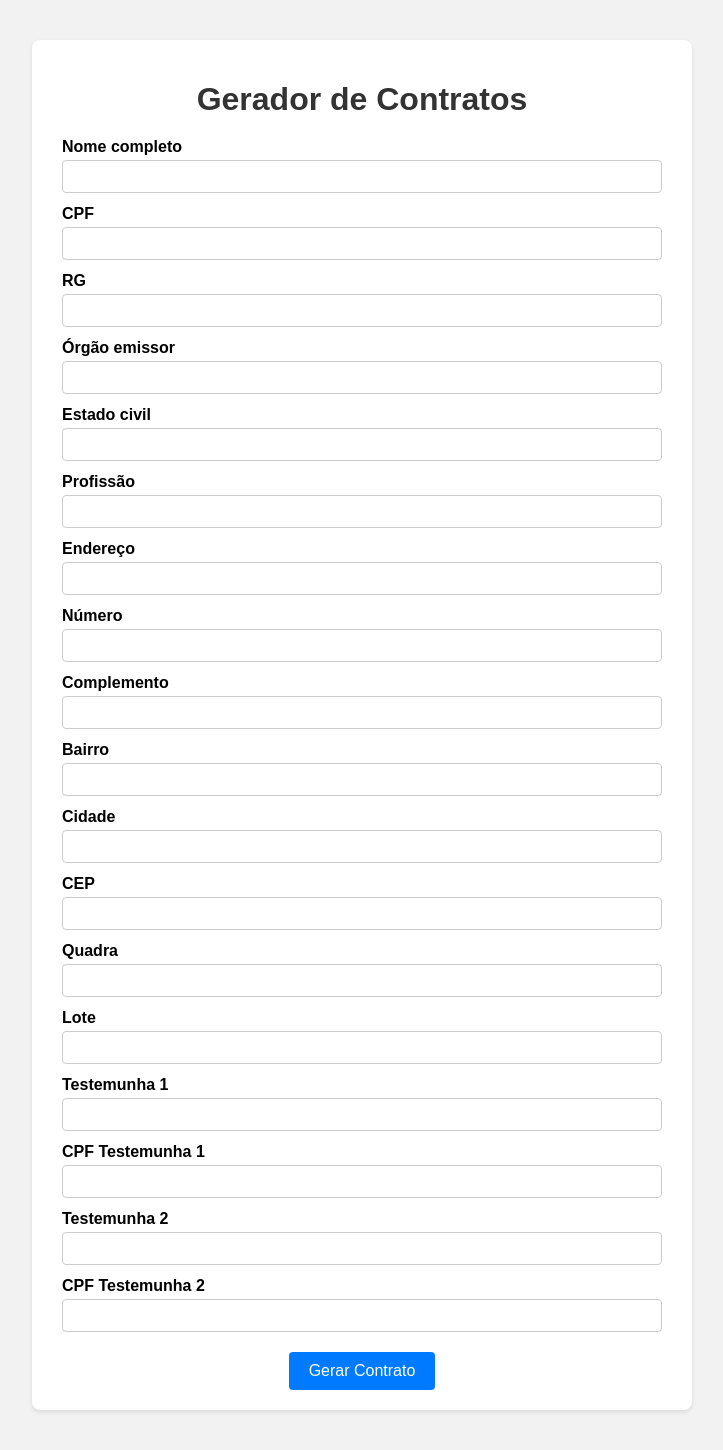
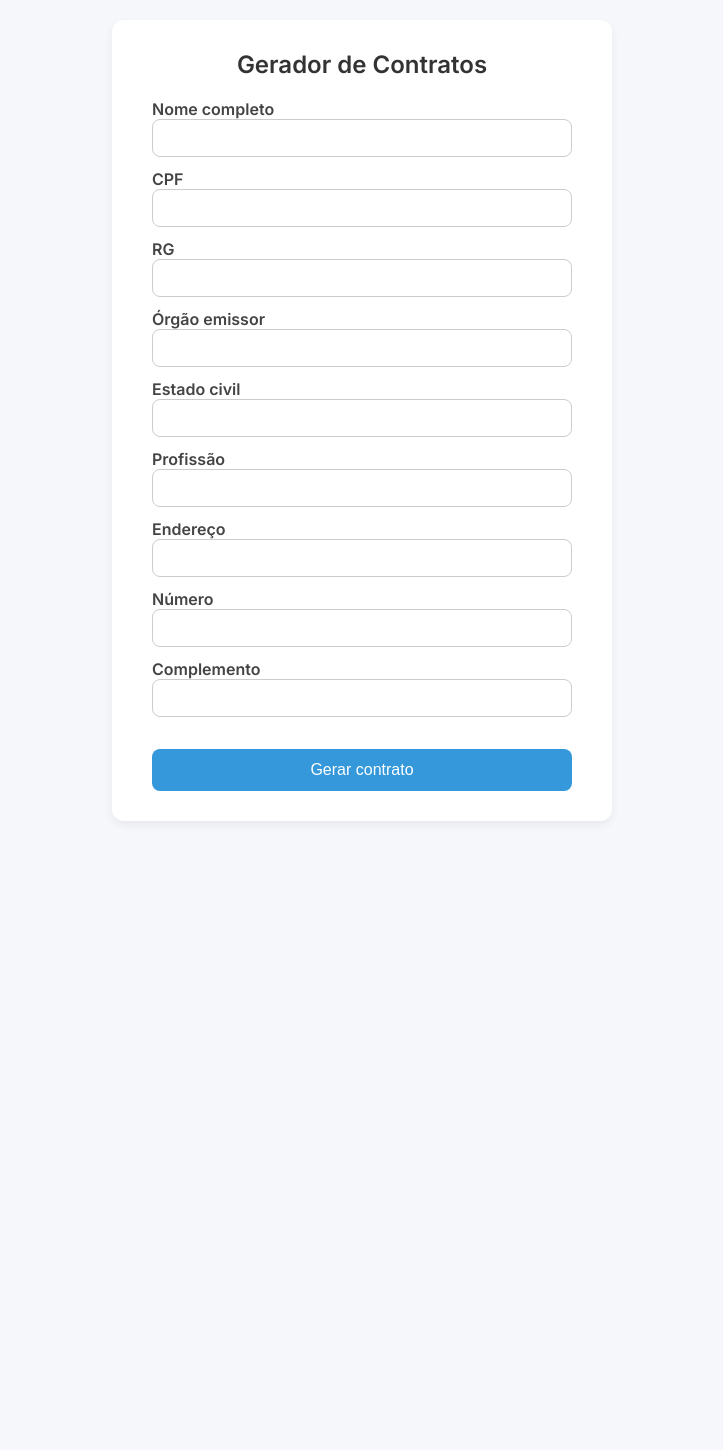
Before and after one commit to borgesr18/contratovitorino, a Flask app: page / in a window 1280 px wide. Shown: the whole page, without its empty margins (278-1001 px from the left). After the commit the page ends 791 px from the top, so only its background shows below. Run offline with Flask 3, Linux system fonts and the light colour scheme.

Commit message:
Improve HTML frontend

```diff
--- a/templates/form.html
+++ b/templates/form.html
@@ -3,78 +3,79 @@
 <head>
     <meta charset="utf-8">
     <title>Gerador de Contratos</title>
+    <link rel="preconnect" href="https://fonts.googleapis.com">
+    <link rel="preconnect" href="https://fonts.gstatic.com" crossorigin>
+    <link href="https://fonts.googleapis.com/css2?family=Inter:wght@400;600&display=swap" rel="stylesheet">
     <style>
+        * {
+            box-sizing: border-box;
+        }
         body {
-            font-family: Arial, sans-serif;
-            background: #f2f2f2;
             margin: 0;
-            padding: 0;
+            font-family: 'Inter', sans-serif;
+            background: #f5f7fa;
             display: flex;
+            align-items: center;
             justify-content: center;
-            align-items: flex-start;
             min-height: 100vh;
+            padding: 20px;
         }
-        .container {
+        .form-container {
             background: #fff;
-            margin: 40px 0;
-            padding: 20px 30px;
-            border-radius: 8px;
-            box-shadow: 0 2px 4px rgba(0,0,0,0.1);
-            max-width: 600px;
+            border-radius: 12px;
+            box-shadow: 0 4px 10px rgba(0,0,0,0.06);
+            max-width: 500px;
             width: 100%;
+            padding: 30px 40px;
         }
         h1 {
+            margin-top: 0;
+            margin-bottom: 20px;
+            font-size: 24px;
             text-align: center;
             color: #333;
-            margin-bottom: 20px;
         }
         label {
-            margin-top: 12px;
             display: block;
-            font-weight: bold;
+            margin-bottom: 12px;
+            font-weight: 600;
+            color: #444;
         }
         input[type="text"] {
             width: 100%;
-            padding: 8px;
-            margin-top: 4px;
+            padding: 10px;
             border: 1px solid #ccc;
-            border-radius: 4px;
-            box-sizing: border-box;
+            border-radius: 8px;
+            font-size: 14px;
         }
         button {
             margin-top: 20px;
-            padding: 10px 20px;
-            background: #007bff;
+            width: 100%;
+            padding: 12px;
+            background: #3498db;
+            color: #fff;
             border: none;
-            border-radius: 4px;
-            color: #fff;
+            border-radius: 8px;
             font-size: 16px;
             cursor: pointer;
-            display: block;
-            margin-left: auto;
-            margin-right: auto;
+            transition: background 0.2s ease, transform 0.2s ease;
         }
         button:hover {
-            background: #0056b3;
+            background: #2c82c9;
+            transform: translateY(-2px);
         }
         .status {
             text-align: center;
-            margin-bottom: 15px;
             padding: 10px;
-            border-radius: 4px;
-            background: #e7f3fe;
-            color: #31708f;
-        }
-        @media (max-width: 600px) {
-            .container {
-                margin: 20px;
-                padding: 15px 20px;
-            }
+            border-radius: 8px;
+            background: #eaf7ff;
+            color: #1a78c2;
+            margin-bottom: 20px;
         }
     </style>
 </head>
 <body>
-<div class="container">
+<div class="form-container">
     <h1>Gerador de Contratos</h1>
     {% if status %}<p class="status">{{ status }}</p>{% endif %}
     <form method="post" action="/">
@@ -105,34 +106,7 @@
         <label>Complemento
             <input type="text" name="Complemento" required>
         </label>
-        <label>Bairro
-            <input type="text" name="Bairro" required>
-        </label>
-        <label>Cidade
-            <input type="text" name="Cidade" required>
-        </label>
-        <label>CEP
-            <input type="text" name="CEP" required>
-        </label>
-        <label>Quadra
-            <input type="text" name="Quadra" required>
-        </label>
-        <label>Lote
-            <input type="text" name="Lote" required>
-        </label>
-        <label>Testemunha 1
-            <input type="text" name="Testemunha" required>
-        </label>
-        <label>CPF Testemunha 1
-            <input type="text" name="CPFTest" required>
-        </label>
-        <label>Testemunha 2
-            <input type="text" name="Testemunha2" required>
-        </label>
-        <label>CPF Testemunha 2
-            <input type="text" name="CPFTest2" required>
-        </label>
-        <button type="submit">Gerar Contrato</button>
+        <button type="submit">Gerar contrato</button>
     </form>
 </div>
 </body>
```
